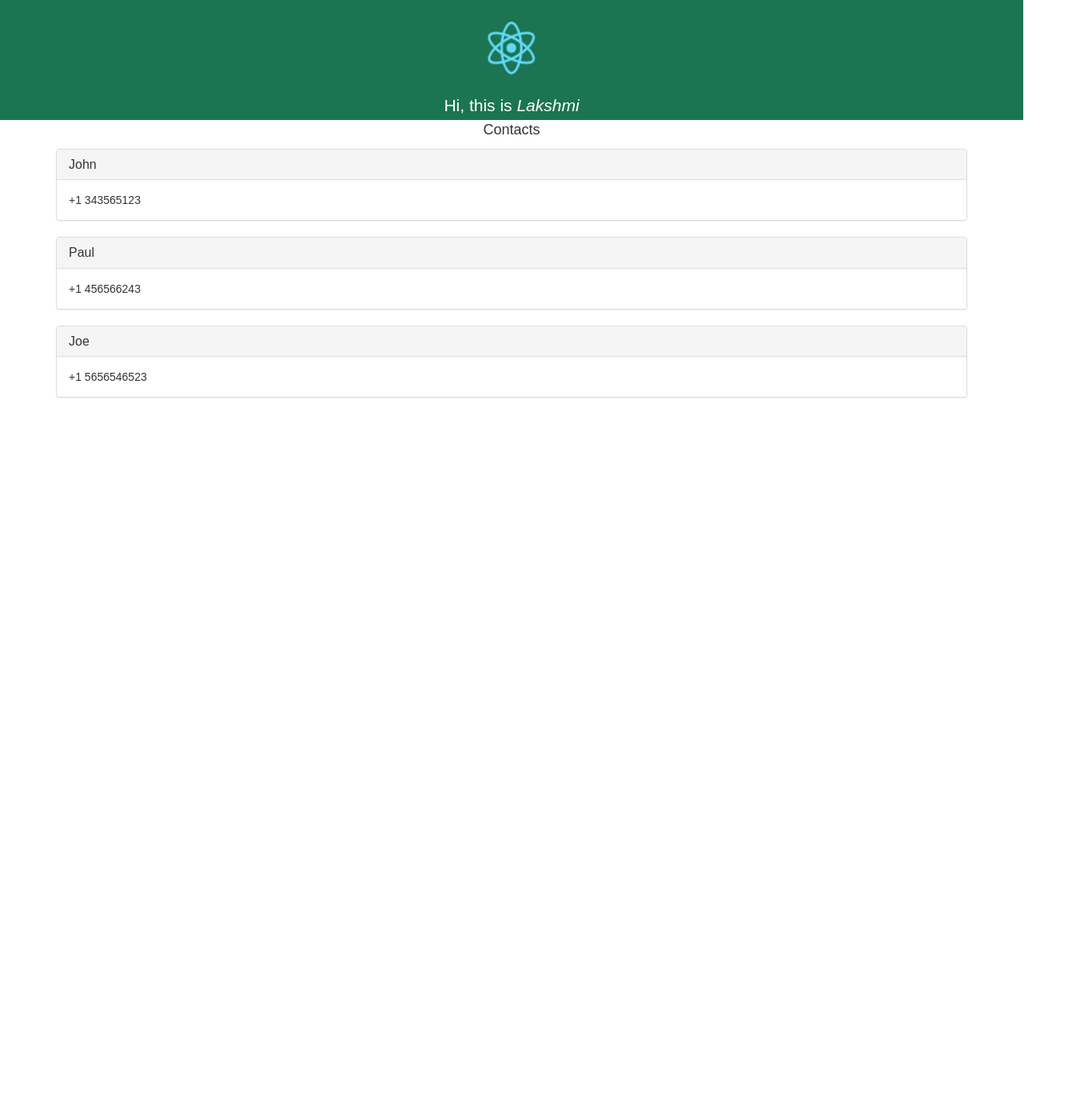
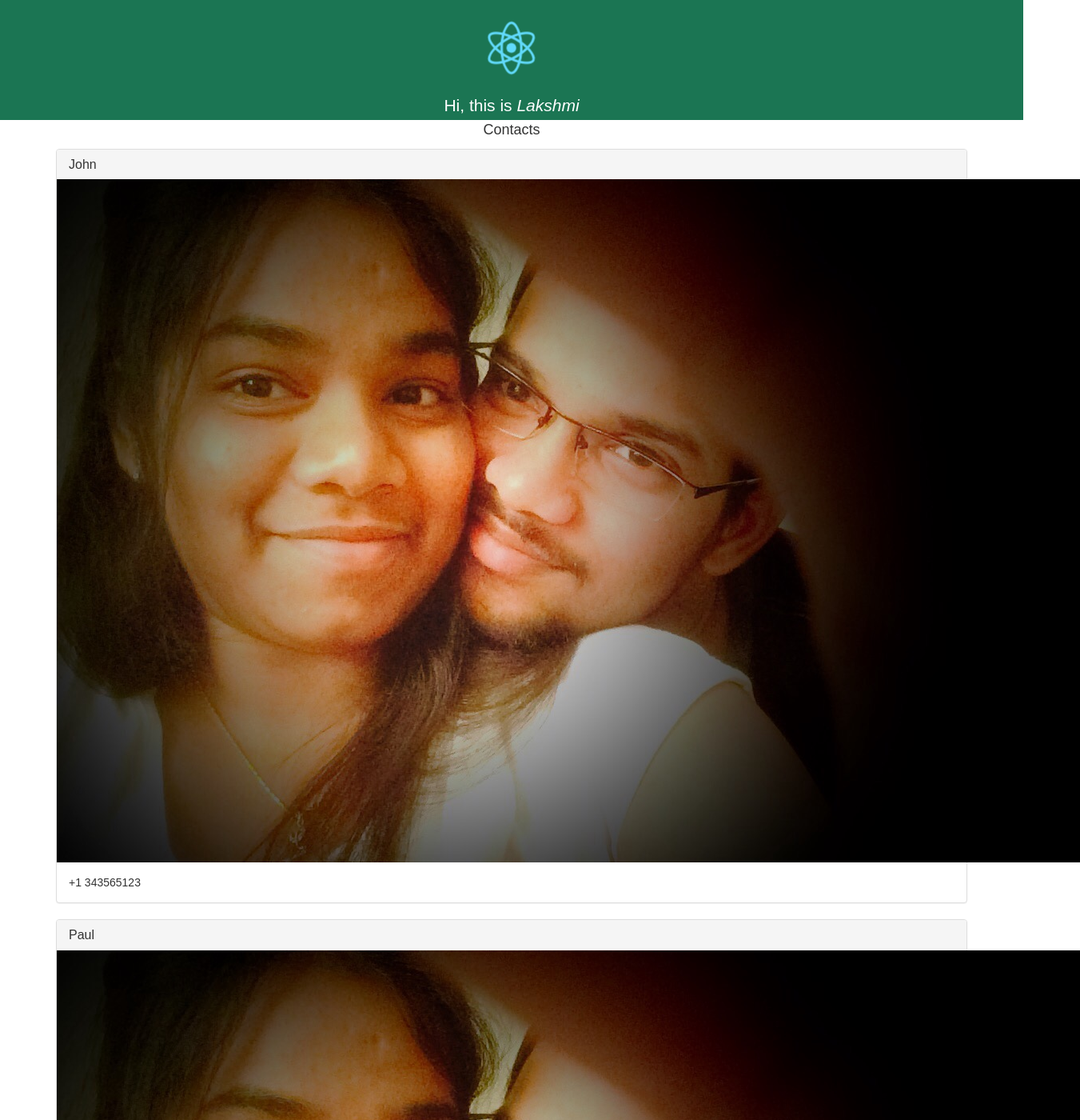
Before and after one commit to godha555/ReactDemo, a React (Create React App) app in the folder my-app/: page / in a window 1280 px wide. Shown: the top 1400 px of the page at 80% size, 1351 px wide, since content can reach past the window. Before the commit the page ends 800 px from the top, so only its background shows below. Built offline with nearby package versions, Linux system fonts and the light colour scheme.

Commit message:
Added an example of adding image

```diff
--- a/my-app/src/App.js
+++ b/my-app/src/App.js
@@ -16,11 +16,11 @@ class App extends Component {
         <p className="App-intro">
           Contacts
         </p>
-        <div class="container">
-          <div class="contact">
-          <DemoComponent value="John" phone="+1 343565123" value1="c1"></DemoComponent>
-          <DemoComponent value="Paul" phone="+1 456566243" value1="c2"></DemoComponent>
-          <DemoComponent value="Joe" phone="+1 5656546523" value1="c3"></DemoComponent>
+        <div className="container">
+          <div className="contact">
+          <DemoComponent imageSrc="/image/IMG_0479.JPG" value="John" phone="+1 343565123" value1="c1"></DemoComponent>
+          <DemoComponent imageSrc="/image/IMG_0479.JPG" value="Paul" phone="+1 456566243" value1="c2"></DemoComponent>
+          <DemoComponent imageSrc="/image/IMG_0479.JPG" value="Joe" phone="+1 5656546523" value1="c3"></DemoComponent>
           </div>
         </div>
       </div>
--- a/my-app/src/DemoComponent.js
+++ b/my-app/src/DemoComponent.js
@@ -5,15 +5,17 @@ import React, { Component } from 'react';
 class DemoComponent extends Component {
   render() {
     return (
-        <div class="panel-group" id="accordion">
-           <div class="panel panel-default">
-             <div class="panel-heading">
-                <h4 class="panel-title">
+        <div className="panel-group" id="accordion">
+           <div className="panel panel-default">
+             <div className="panel-heading">
+                <h4 className="panel-title">
                   <a data-toggle="collapse" data-parent="#accordion" href={this.props.value1}> {this.props.value}</a>
                 </h4>
               </div>
-              <div id={this.props.value1} class="panel-collapse collapse in">
-                <div class="panel-body"> {this.props.phone}</div>
+              <img src={this.props.imageSrc} alt="boohoo"/>
+
+              <div id={this.props.value1} className="panel-collapse collapse in">
+                <div className="panel-body"> {this.props.phone}</div>
                 </div>
               </div>
              </div>
```
Also changed, not shown: my-app/src/DemoComp.js (deleted, +0 -13 lines), my-app/package.json (line endings or trailing spaces), my-app/public/image/IMG_0479.JPG (renamed from my-app/src/IMG/IMG_0479.JPG).
